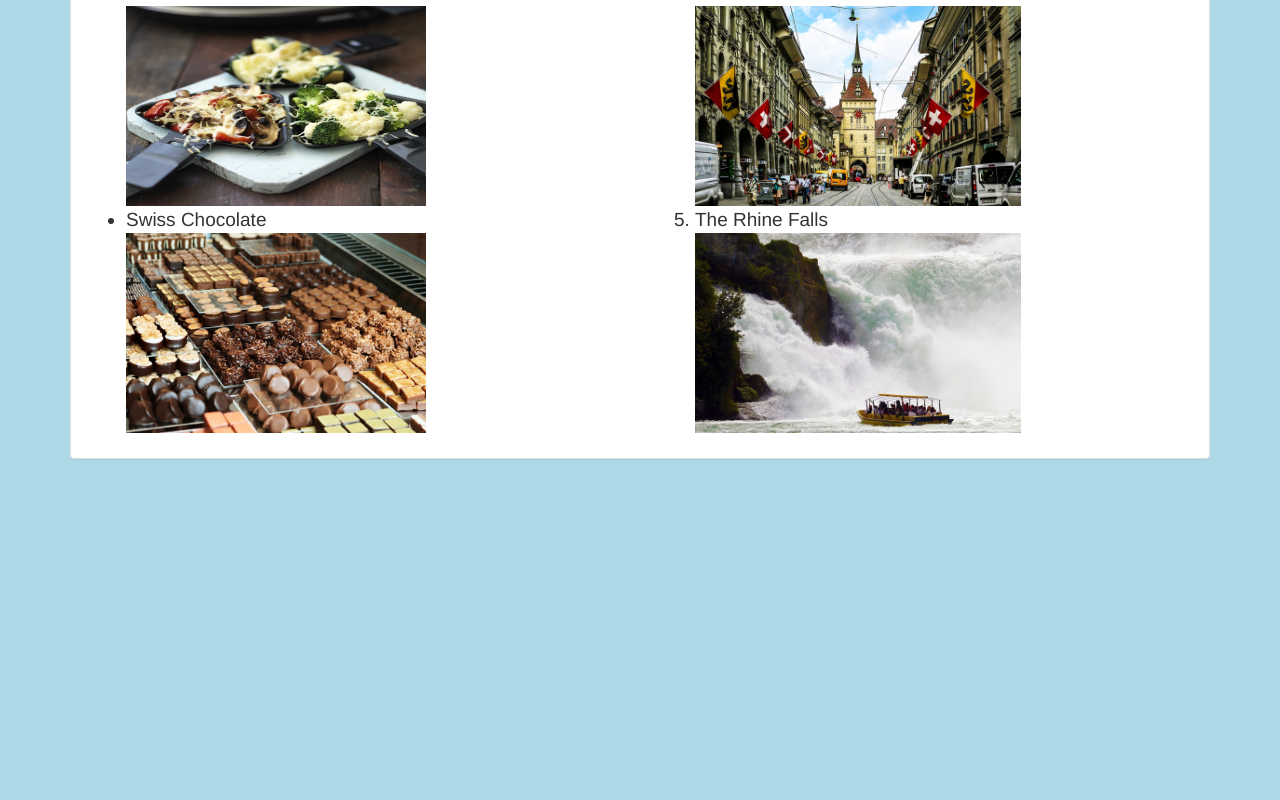
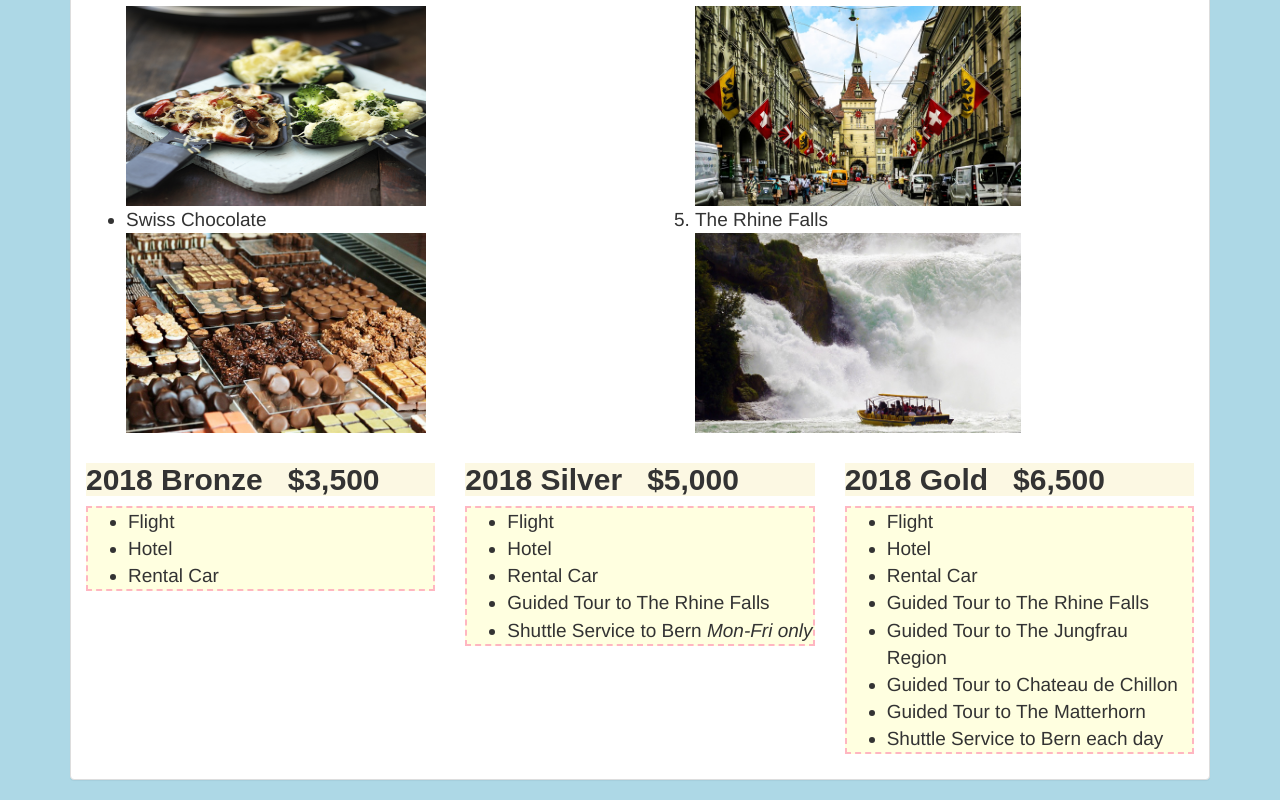
Before and after one commit to Faiza1987/Dream-vacation, a plain HTML site: page index.html in a window 1280 px wide. Shown: the part 1513-2313 px from the top of the page. Before the commit the page ends 1992 px from the top, so only its background shows below. Drawn offline with Linux system fonts and the light colour scheme.

Commit message:
added package deals as well as box style

```diff
--- a/css/styles.css
+++ b/css/styles.css
@@ -23,3 +23,8 @@ ol{
 blockquote{
   font-style: italic;
 }
+
+.box{
+  border: 2px dashed lightpink;
+  background-color: lightyellow;
+}
--- a/index.html
+++ b/index.html
@@ -67,6 +67,46 @@
                   </ol>
               </div>
             </div>
+
+
+            <div class="row">
+              <div class="col-md-4">
+                <h2 class="bg-warning">2018 Bronze &nbsp; $3,500</h2>
+                  <ul class="box">
+                    <li>Flight</li>
+                    <li>Hotel</li>
+                    <li>Rental Car</li>
+
+                  </ul>
+              </div>
+              <div class="col-md-4">
+                <h2 class="bg-warning">2018 Silver &nbsp;  $5,000</h2>
+                  <ul class="box">
+                    <li>Flight</li>
+                    <li>Hotel</li>
+                    <li>Rental Car</li>
+                    <li>Guided Tour to The Rhine Falls</li>
+                    <li>Shuttle Service to Bern <em>Mon-Fri only</em></li>
+                  </ul>
+              </div>
+              <div class="col-md-4">
+                <h2 class="bg-warning">2018 Gold &nbsp;  $6,500</h2>
+                  <ul class="box">
+                    <li>Flight</li>
+                    <li>Hotel</li>
+                    <li>Rental Car</li>
+                    <li>Guided Tour to The Rhine Falls</li>
+                    <li>Guided Tour to The Jungfrau Region</li>
+                    <li>Guided Tour to Chateau de Chillon</li>
+                    <li>Guided Tour to The Matterhorn</li>
+                    <li>Shuttle Service to Bern each day</li>
+                  </ul>
+              </div>
+            </div>
+
+
+
+
         </div>
       </div>
     </div>
```
